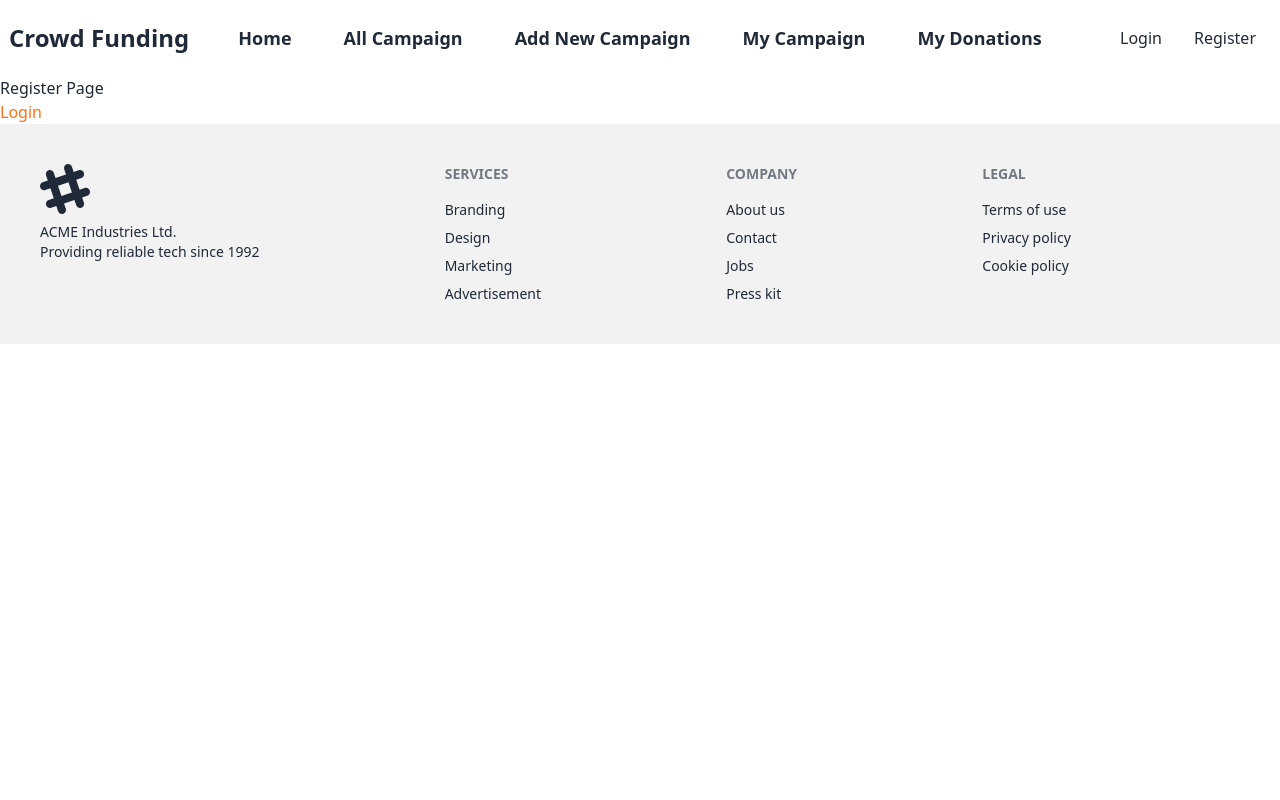
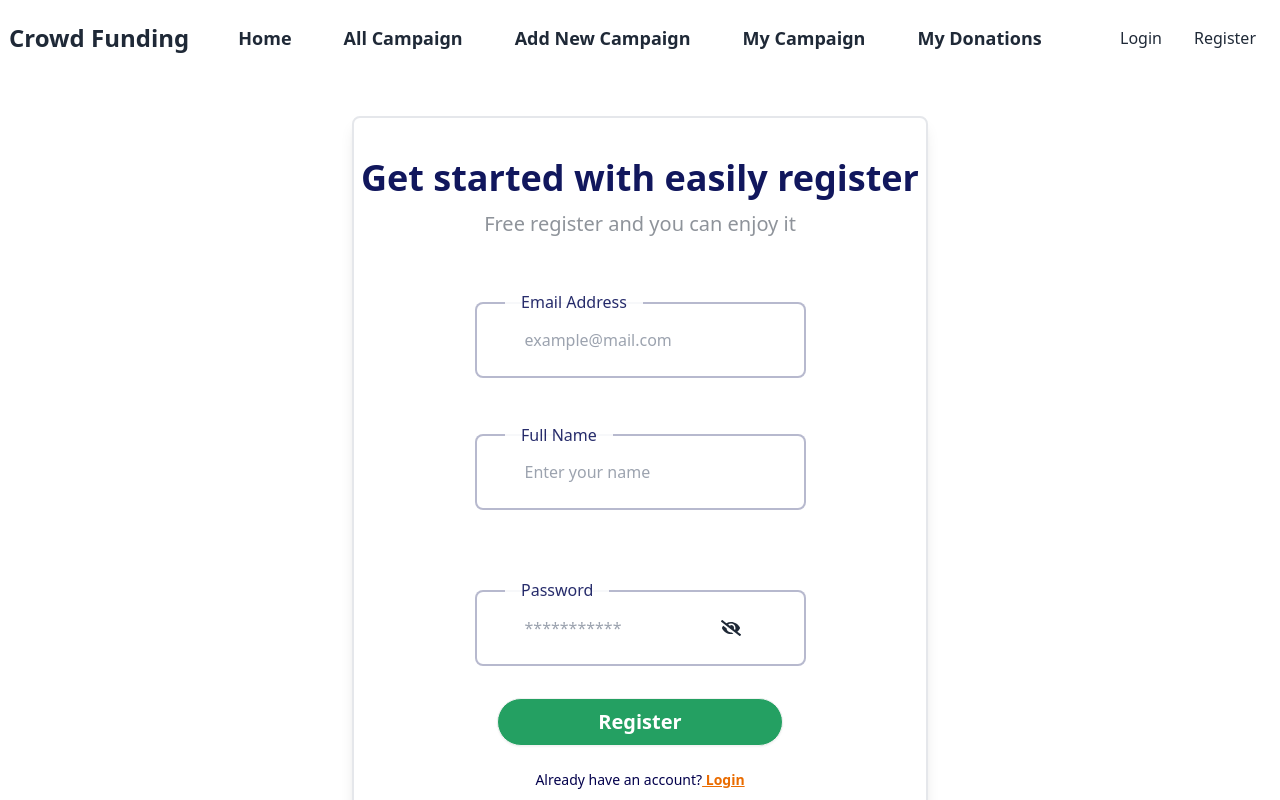
Before and after one commit to SahariorRidoy/CrowdCube-Funding-Client, a React (Vite) app: page /register in a window 1280 px wide. Shown: the top 800 px of the page. Built offline with nearby package versions, Linux system fonts and the light colour scheme.

Commit message:
Added Register Page

```diff
--- a/src/components/Login/Login.jsx
+++ b/src/components/Login/Login.jsx
@@ -9,22 +9,18 @@ const Login = () => {
     setShowPassword(!showPassword);
   };
   return (
-    <div className="w-[1320px] mx-auto flex justify-center mt-20">
-      <div>
+    <div className="max-w-xl mx-auto flex justify-center my-10 border-2 shadow-lg rounded-lg py-10 ">
+      <div className="text-center">
         <h1 className="text-[#11175D] text-4xl font-bold mb-7">
           Login to your account!
         </h1>
-        <div className="hover:opacity-50 cursor-pointer w-60 flex gap-3 border-[#11175D] rounded-lg items-center py-5 border-2 pl-7 pr-10 border-opacity-30 mb-8">
-          <img src={googleImg} alt="" />
 
-          <button>Login with Google</button>
-        </div>
         <form>
           <div className="relative">
             <label className="text-[#03014C] opacity-70">Email Address</label>{" "}
             <br />
             <input
-              className="border-b-2 focus:outline-none border-[#11175D] border-opacity-30 pr-12 py-6 mb-14"
+              className="border-2 focus:outline-none border-[#11175D] border-opacity-30 px-8 rounded-md py-3 mb-6"
               type="text"
               name="email"
               placeholder="example@mail.com"
@@ -35,7 +31,7 @@ const Login = () => {
             <label className="text-[#03014C] opacity-70">Password</label>
             <br />
             <input
-              className=" border-b-2 focus:outline-none border-[#11175D] border-opacity-30  pr-12 py-6"
+              className=" border-2 focus:outline-none border-[#11175D] border-opacity-30 px-8 rounded-md  py-3"
               type={showPassword ? "text" : "password"}
               name="password"
               placeholder="Enter your password"
@@ -43,26 +39,32 @@ const Login = () => {
             {showPassword ? (
               <FaEye
                 onClick={handleShowPassword}
-                className="absolute text-xl left-52 top-12 cursor-pointer"
+                className="absolute text-xl   left-72 top-11 cursor-pointer"
               />
             ) : (
               <FaEyeSlash
                 onClick={handleShowPassword}
-                className="absolute text-xl left-52 top-12 cursor-pointer"
+                className="absolute text-xl   left-72 top-11 cursor-pointer"
               />
             )}
           </div>
           <br />
           <button
-            className=" mt-12 btn bg-[#5F35F5] text-xl rounded-full text-white px-[85px] mb-9 hover:opacity-70"
+            className=" mt-4 btn bg-[#24a062] text-xl rounded-full text-white px-[100px] mb-4 hover:opacity-70"
             type="submit"
           >
             Login
           </button>
-          <p className="text-sm text-[#03014C] ml-6 mb-24">
-            Don't have an account?{" "}
+          <p>or</p>
+          <div className="hover:opacity-50 cursor-pointer w-60 flex gap-3 mx-auto border-[#11175D] rounded-lg items-center py-3 border-2 pl-7 pr-10 border-opacity-30 my-4">
+          <img src={googleImg} alt="" />
+
+          <button>Login with Google</button>
+        </div>
+          <p className="text-sm text-[#03014C] mb-10">
+            Don't have an account?
             <span className="text-[#EA6C00] font-bold">
-              <Link to="/register">Register</Link>
+              <Link to="/register" className="underline">  Register</Link>
             </span>
           </p>
         </form>
--- a/src/components/Register/Register.jsx
+++ b/src/components/Register/Register.jsx
@@ -1,13 +1,82 @@
-import React from 'react';
+import React, { useState } from 'react';
 import { Link } from 'react-router';
+import { FaEye, FaEyeSlash } from "react-icons/fa";
+const Register = () => {
+    const [showPassword, setShowPassword] = useState(false);
+    const handleShowPassword = () => {
+      setShowPassword(!showPassword);
+    };
+    return (
+        <div className="max-w-xl mx-auto flex justify-center my-10 border-2 shadow-lg rounded-lg py-10">
+      <div className='text-center'>
+        <h1 className="text-[#11175D] text-4xl font-bold mb-3">
+          Get started with easily register
+        </h1>
+        <p className="text-xl opacity-50 mb-16">
+          Free register and you can enjoy it
+        </p>
+        <form className="relative">
+          <input
+            className="border-2 focus:outline-none border-[#11175D] border-opacity-30 rounded-lg px-12 py-6"
+            type="text"
+            name="email"
+            placeholder="example@mail.com"
+          />
+          <p className="absolute top-[-12px] left-20 lg:left-36 bg-white px-4 opacity-90 text-[#11175D]">
+            Email Address
+          </p>
+          <br />
+          <div className="relative">
+            <input
+              className="border-2 focus:outline-none border-[#11175D] border-opacity-30 rounded-lg px-12 py-6 my-14"
+              type="text"
+              name="name"
+              placeholder="Enter your name"
+            />
+            <p className="absolute top-[45px] left-20 lg:left-36 opacity-90 bg-white px-4  text-[#11175D]">
+              Full Name
+            </p>
+          </div>
+          <br />
+          <div className="relative">
+            <input
+              className="border-2 focus:outline-none border-[#11175D] border-opacity-30 rounded-lg px-12 py-6"
+              type={showPassword ? "text" : "password"}
+              name="password"
+              placeholder="***********"
+            />
+            <p className="absolute top-[-12px] left-20 lg:left-36 bg-white px-4 opacity-90 text-[#11175D]">
+              Password
+            </p>
+            {showPassword ? (
+              <FaEye
+                onClick={handleShowPassword}
+                className="absolute text-xl left-72 lg:left-[360px] top-7 cursor-pointer"
+              />
+            ) : (
+              <FaEyeSlash
+                onClick={handleShowPassword}
+                className="absolute text-xl left-72 lg:left-[360px] top-7 cursor-pointer"
+              />
+            )}
+          </div>
+          <br />
+          <button
+            className=" mt-2 btn bg-[#24a062] text-xl rounded-full text-white px-[100px] mb-6 hover:opacity-70"
+            type="submit"
+          >
+            Register
+          </button>
+          <p className="text-sm text-[#03014C] mb-6">
+            Already have an account?
+            <span className="text-[#EA6C00] font-bold">
+              <Link to="/login" className='underline'>  Login</Link>
+            </span>
+          </p>
+        </form>
+      </div>
 
-const Register = () => {
-    return (
-        <div>
-            Register Page
-            <br />
-            <Link to="/login" className='text-orange-500'>Login</Link>
-        </div>
+    </div>
     );
 };
 
```
